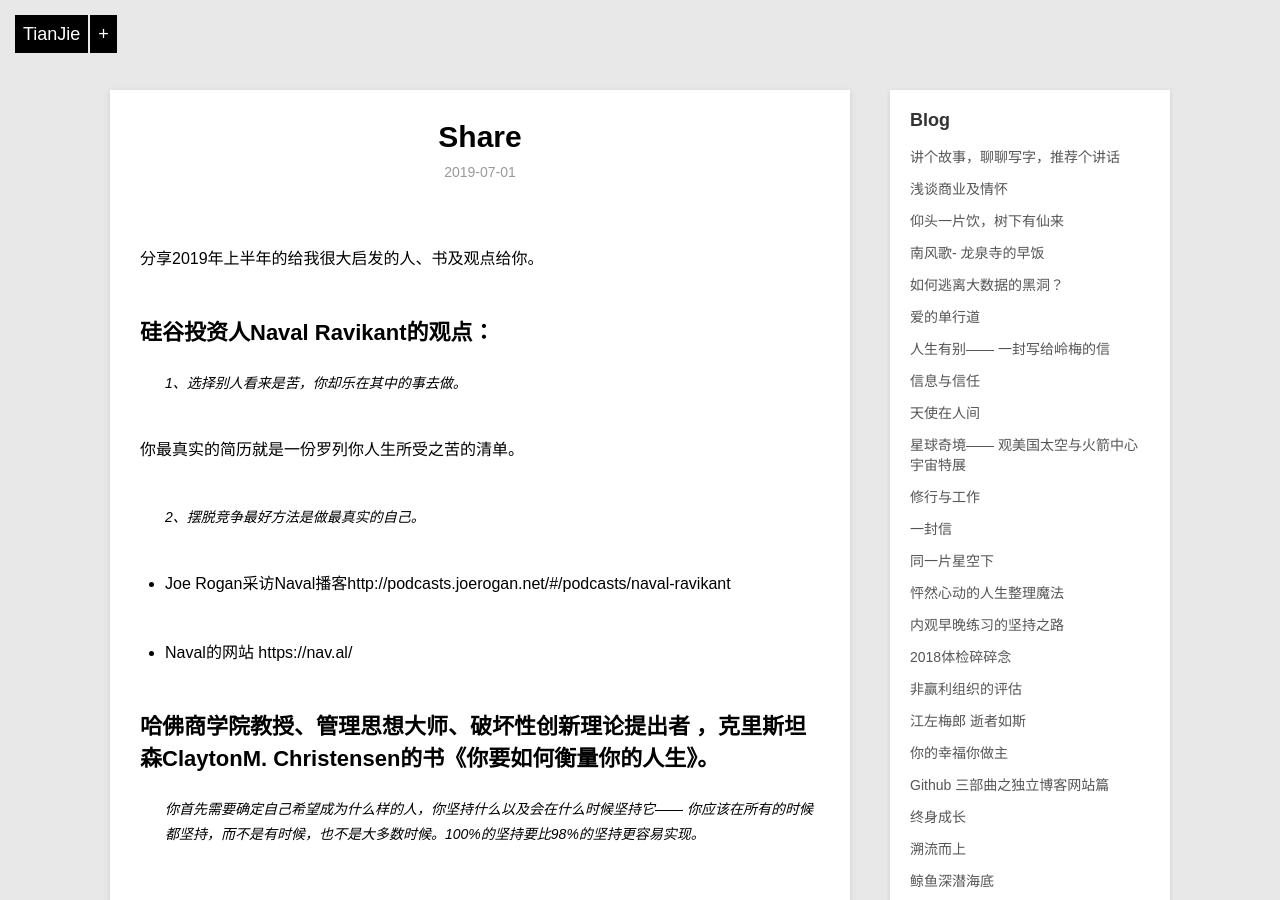
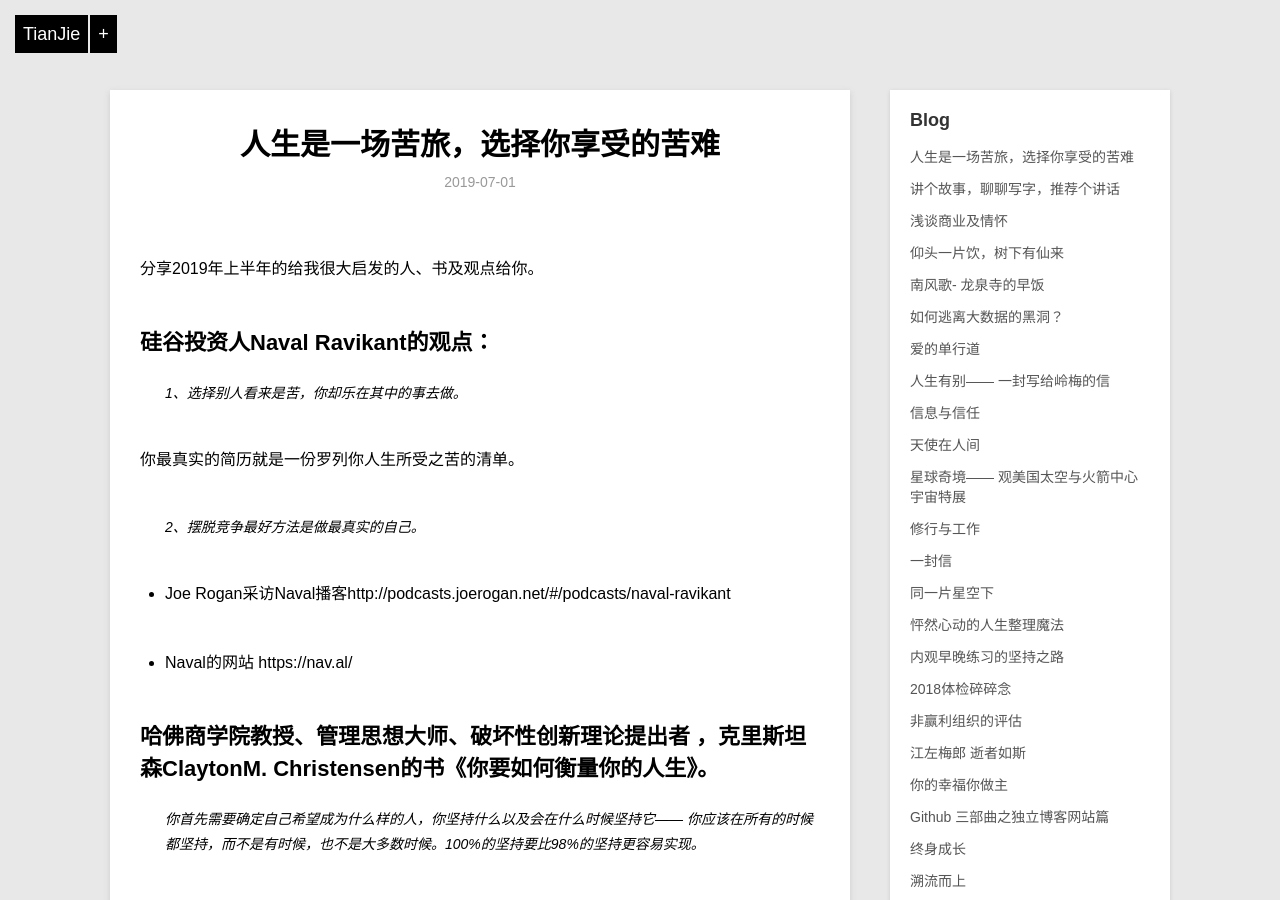
Before and after one commit to violettianjie/violettianjie.github.io, a Jekyll site: the page built from _posts/blog/2019-07-01-share.md, in a window 1280 px wide and 900 px high. Built offline with Jekyll 4.4.1, drawn with Linux system fonts in a browser that asks for light colours; our own code applies the rules of GitHub Pages for plain Markdown files.

Commit message:
Update 2019-07-01-share.md

```diff
--- a/_posts/blog/2019-07-01-share.md
+++ b/_posts/blog/2019-07-01-share.md
@@ -1,4 +1,9 @@
-
+---
+layout: post
+title: "人生是一场苦旅，选择你享受的苦难"
+description: "2019年上半年的收获"
+category: blog
+---
 
 
 分享2019年上半年的给我很大启发的人、书及观点给你。
```
